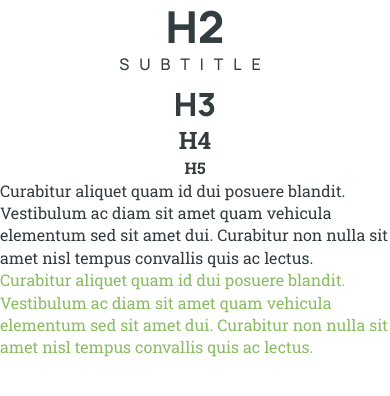
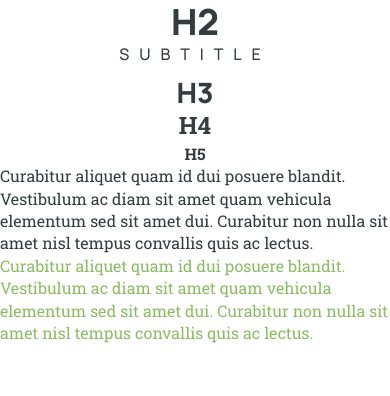
Before and after one commit to itdmytro/FECourse_typograpgy, a plain HTML site: page index.html in a window 390 px wide. Drawn offline with Linux system fonts and the light colour scheme.

Commit message:
Update style.css

```diff
--- a/css/style.css
+++ b/css/style.css
@@ -121,3 +121,16 @@ table {
 .green-font {
   color: #8ABD63;
 }
+
+/*Typography RESPONSIVE*/
+
+@media only screen
+
+and (max-width: 799px) {
+  .main-title {
+    font-size: 36px;
+  }
+  .secondary-title {
+    font-size: 28px;
+  }
+}
```
